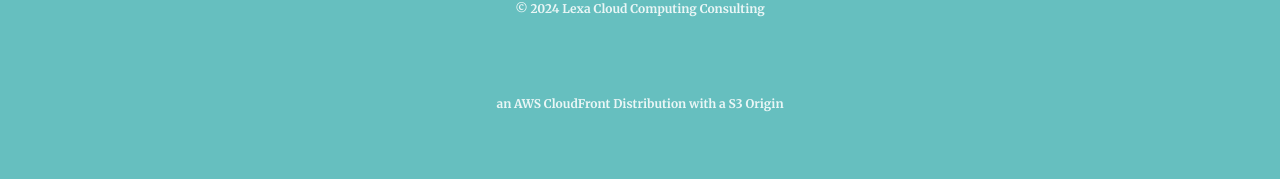
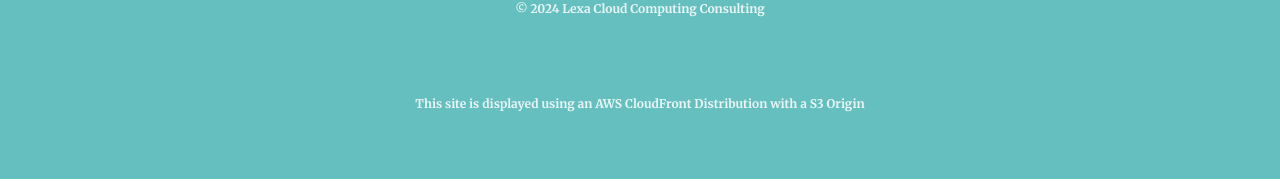
Before and after one commit to lkwon01/ResumeWebsite, a plain HTML site: page index.html in a window 1280 px wide. Shown: the part 7284-7465 px from the top of the page. Drawn offline with Linux system fonts and the light colour scheme.

Commit message:
added bottom message

```diff
--- a/index.html
+++ b/index.html
@@ -138,7 +138,7 @@
     </div>
     <div class="info">
       <h3 class="s3origin"> <div class="copyright-container">
-        <h3 class="copyright">an AWS CloudFront Distribution with a S3 Origin</h3>
+        <h3 class="copyright">This site is displayed using an AWS CloudFront Distribution with a S3 Origin</h3>
 
     </div></h3>
 
```
